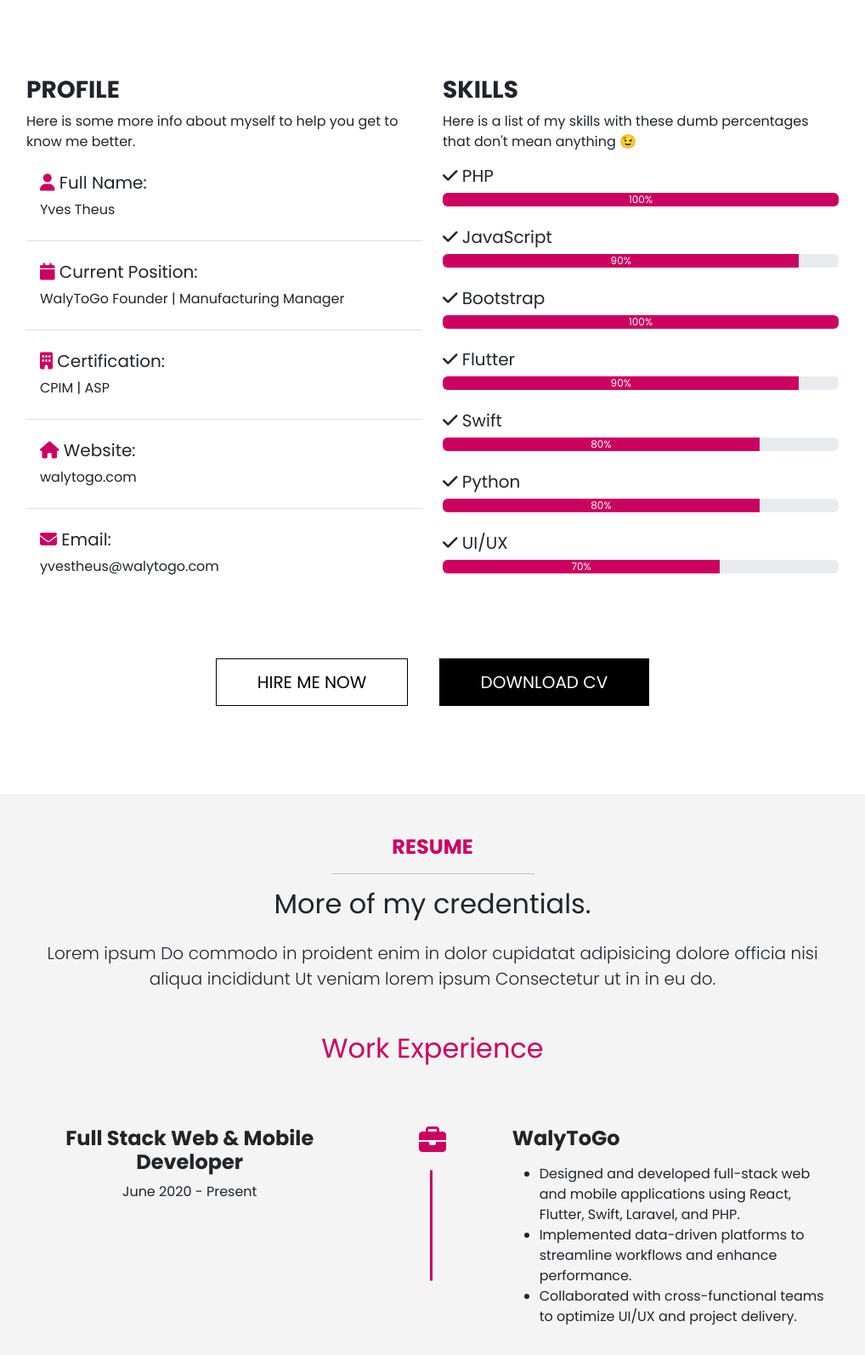
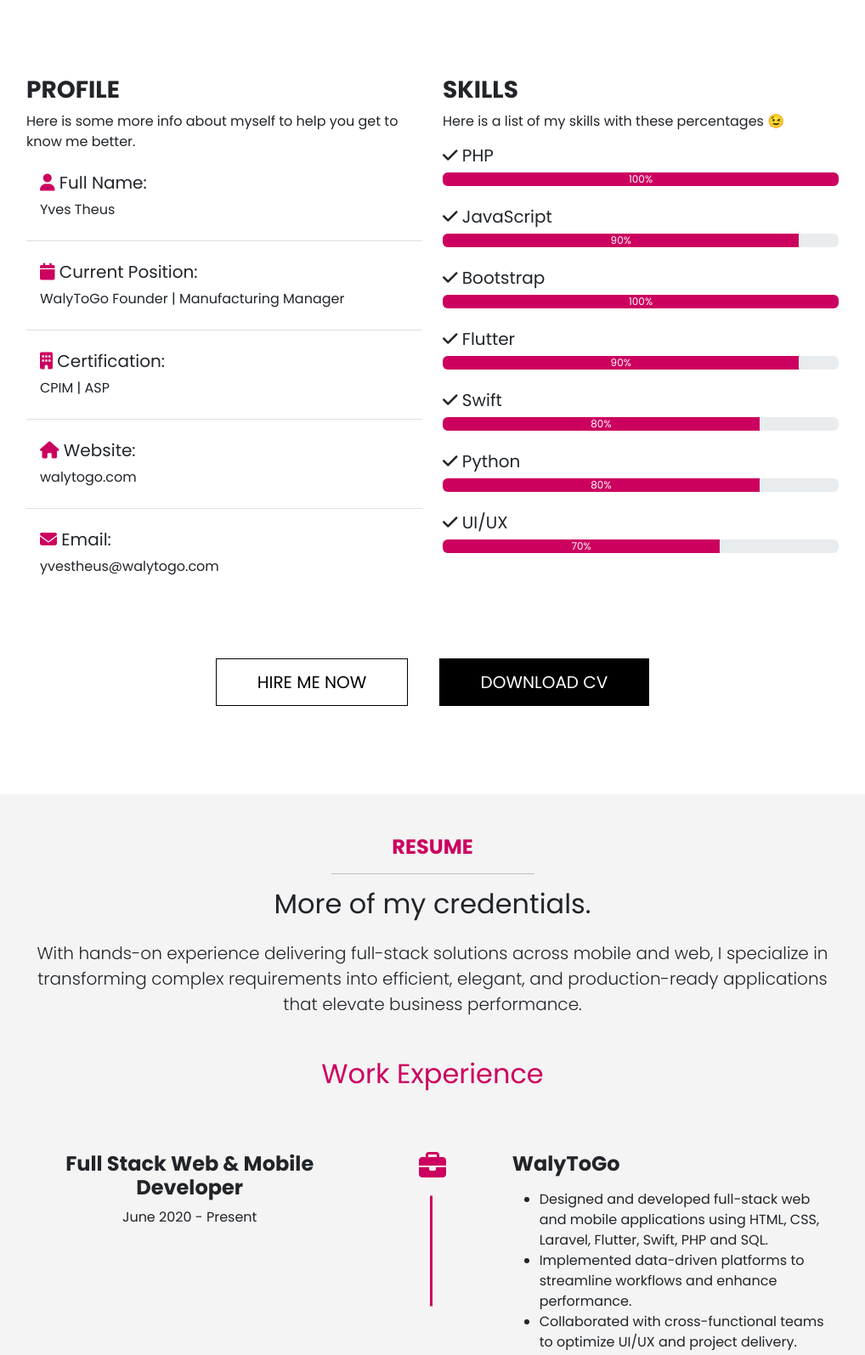
Before and after one commit to yvestheus/myprofile, a website: page index.html in a window 1280 px wide. Shown: the part 1540-3135 px from the top of the page at 85% size, without its empty margins (131-1149 px from the left). Drawn offline with nearby package versions, Linux system fonts and the light colour scheme; files that its build step writes are made by us from their sources.

Commit message:
Update portfolio projects 2

```diff
--- a/index.html
+++ b/index.html
@@ -140,8 +140,7 @@
         <div class="col-md-6">
           <h3 class="text-uppercase fw-bold">Skills</h3>
           <p>
-            Here is a list of my skills with these dumb percentages that don't
-            mean anything 😉
+            Here is a list of my skills with these percentages 😉
           </p>
           <h5><i class="fas fa-check"></i> PHP</h5>
           <div class="progress mb-4" role="progressbar" aria-valuenow="100" aria-valuemin="0" aria-valuemax="100">
@@ -196,8 +195,7 @@
         <h4 class="text-uppercase fw-bold text-primary">Resume</h4>
         <hr class="w-25 mx-auto" />
         <h2 class="mb-4">More of my credentials.</h2>
-        <p class="lead">Lorem ipsum Do commodo in proident enim in dolor cupidatat adipisicing dolore officia nisi
-          aliqua incididunt Ut veniam lorem ipsum Consectetur ut in in eu do.</p>
+        <p class="lead">With hands-on experience delivering full-stack solutions across mobile and web, I specialize in transforming complex requirements into efficient, elegant, and production-ready applications that elevate business performance.</p>
       </div>
 
       <div class="row resume-timeline text-center">
@@ -218,7 +216,7 @@
         <div class="col-md-5 timeline-content organization">
           <h4 class="fw-bold text-md-left">WalyToGo</h4>
           <ul class="list-disc list-inside mt-3 text-gray-700 space-y-2">
-          <li>Designed and developed full-stack web and mobile applications using React, Flutter, Swift, Laravel, and PHP.</li>
+          <li>Designed and developed full-stack web and mobile applications using HTML, CSS, Laravel, Flutter, Swift, PHP and SQL.</li>
           <li>Implemented data-driven platforms to streamline workflows and enhance performance.</li>
           <li>Collaborated with cross-functional teams to optimize UI/UX and project delivery.</li>
         </ul>
```
